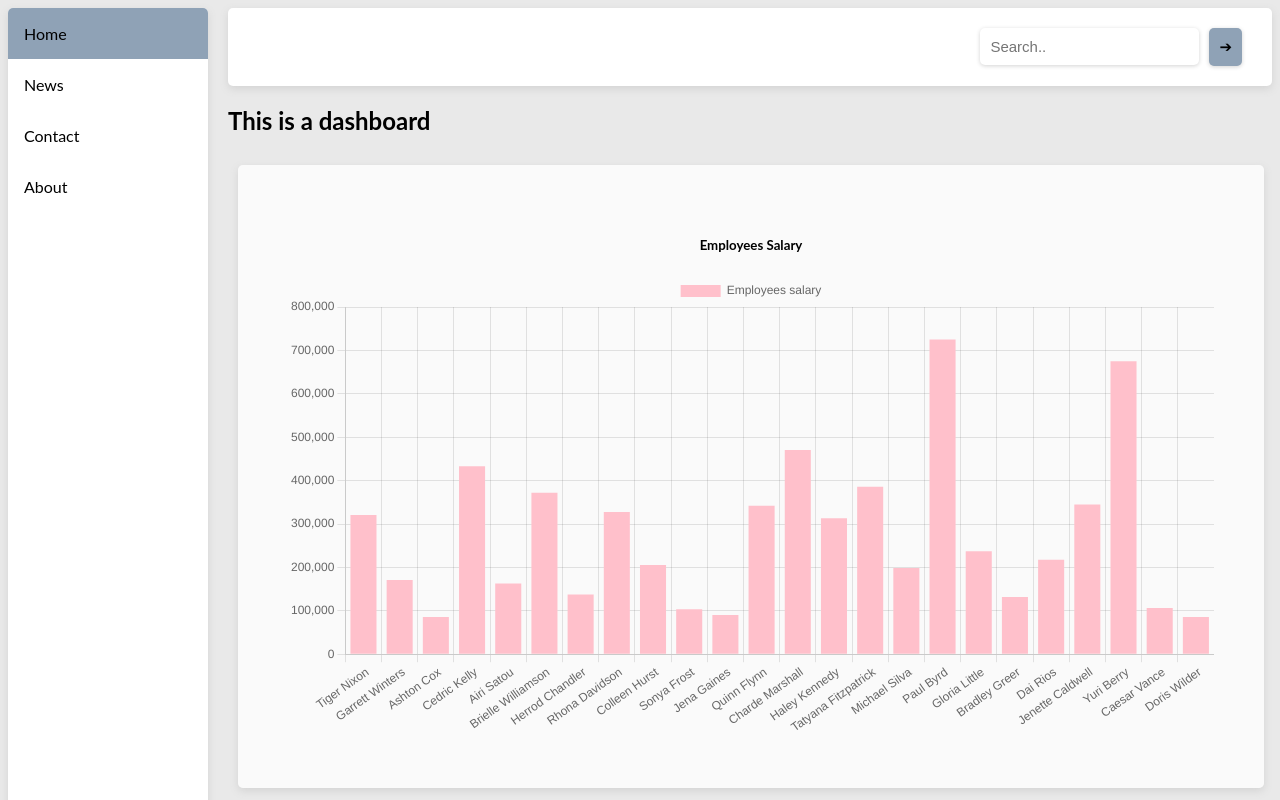
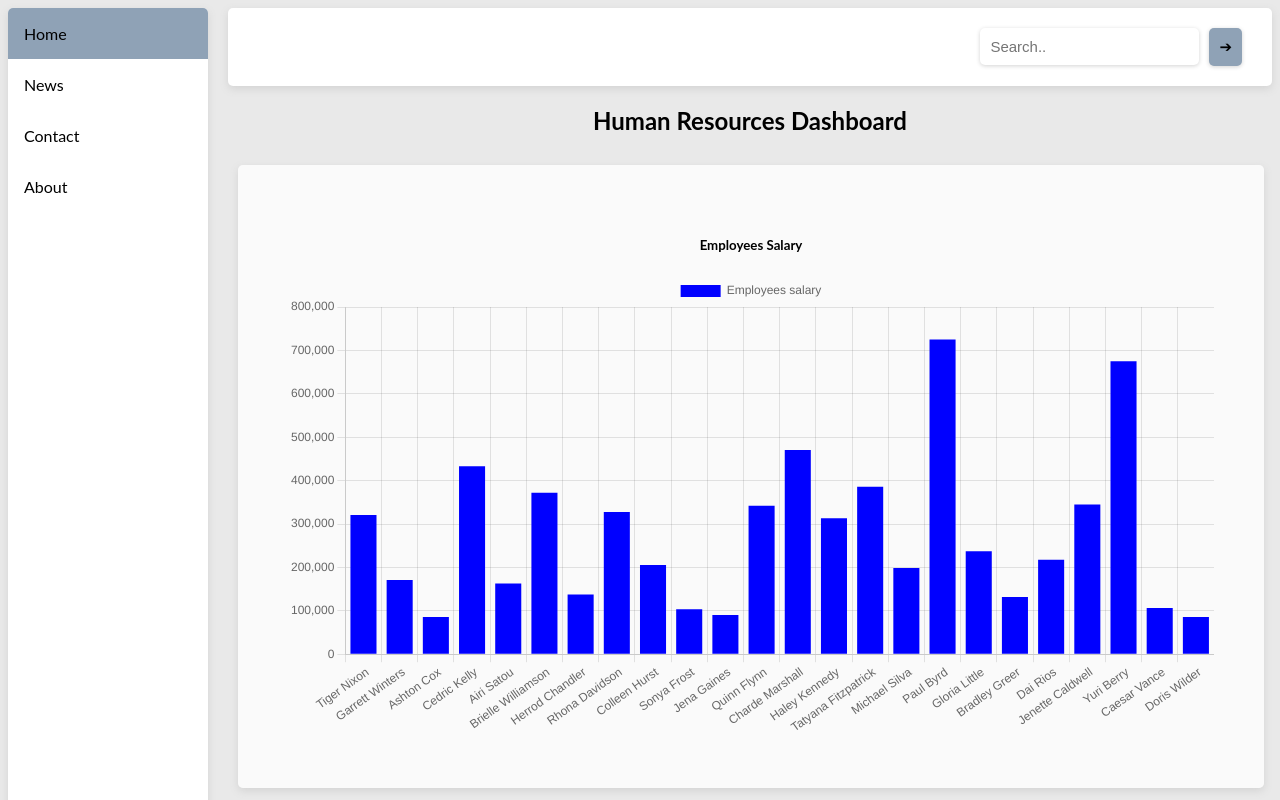
Before and after one commit to PaulinaCarcamo/dashboardProject3, a website with bundled scripts: page index.html in a window 1280 px wide. Shown: the top 800 px of the page. Built offline with nearby package versions, Linux system fonts and the light colour scheme.

Commit message:
versionfinal

```diff
--- a/ageChart1.js
+++ b/ageChart1.js
@@ -8,6 +8,7 @@ const render = async (selector, labels, data) => {
             datasets: [{
                 label: 'Employees age',
                 backgroundColor: 'lightblue',
+                hoverBackgroundColor: 'blue',
                 data
             },
             ]
--- a/ageChart2.js
+++ b/ageChart2.js
@@ -6,7 +6,7 @@ const render = async (selector, labels, data) => {
         data: {
             labels,
             datasets: [{
-                label: 'The youngest employees',
+                label: 'The Youngest employees',
                 backgroundColor: 'lightgreen',
                 data
             },
--- a/index.html
+++ b/index.html
@@ -7,7 +7,7 @@
     <meta name="viewport" content="width=device-width, initial-scale=1.0">
     <script src="https://cdnjs.cloudflare.com/ajax/libs/Chart.js/3.9.1/chart.min.js"></script>
     <link rel="stylesheet" href="/styles.css">
-    <title>Dashboard</title>
+    <title>Human Resources Dashboard</title>
 
 </head>
 
@@ -31,7 +31,7 @@
             </div>
         </div>
 
-        <h2>This is a dashboard</h2>
+        <h2>Human Resources Dashboard</h2>
 
         <div class="grid-container">
             <div class="item1">
@@ -63,7 +63,7 @@
         <h3>Eos reprehenderit dolores sit sunt maxime eum labore sequi.</h3>
 
         <div class="footer">
-            <p>Footer</p>
+            <p>Project N°3: Dashboard | Bootcamp UDD | October 2022</p>
         </div>
 
         <script src="./main.js" type="module"></script>
--- a/salaryChart1.js
+++ b/salaryChart1.js
@@ -7,7 +7,7 @@ const render = async (selector, labels, data) => {
             labels,
             datasets: [{
                 label: 'Employees salary',
-                backgroundColor: 'pink',
+                backgroundColor: 'blue',
                 data
             },
             ]
--- a/styles.css
+++ b/styles.css
@@ -3,6 +3,9 @@ body {
     background-color:rgb(233, 233, 233);
 }
 
+h2{
+    text-align: center;
+}
 .topnav {
     overflow: hidden;
     background-color: white;
@@ -47,6 +50,7 @@ body {
     overflow: auto;
     box-shadow: lightgrey 0px 3px 8px;
     border-radius: 5px;
+
 }
 
 .sidebar a {
@@ -72,22 +76,27 @@ body {
 
 .item1 {
     grid-area: chart1;
+
 }
 
 .item2 {
     grid-area: chart2;
+
 }
 
 .item3 {
     grid-area: chart3;
+
 }
 
 .item4 {
     grid-area: chart4;
+
 }
 
 .item5 {
     grid-area: chart5;
+
 }
 
 
```
Also changed, not shown: README.md.
